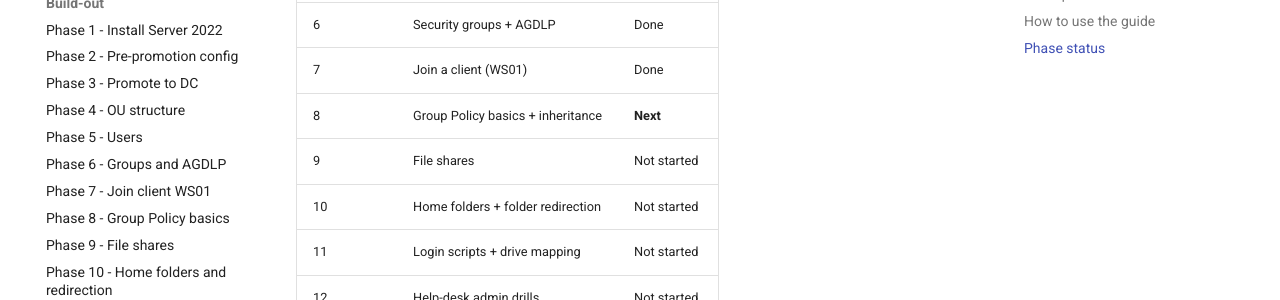
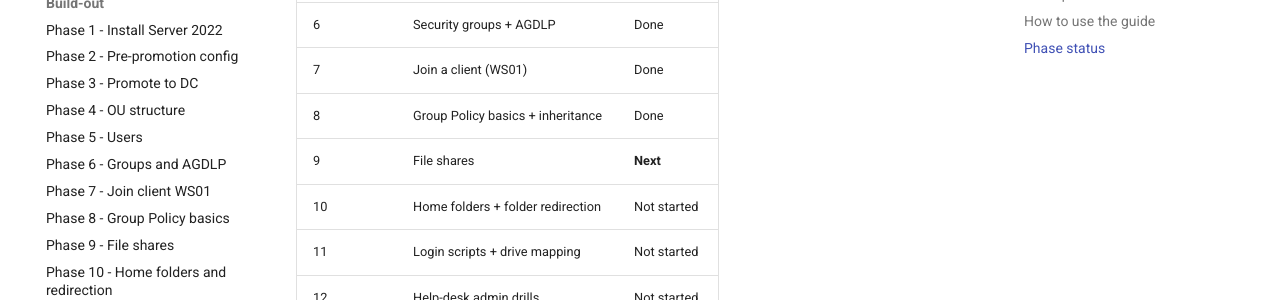
Before and after one commit to chweaver/ad-lab-guide, an MkDocs documentation site: the page built from docs/index.md, in a window 1280 px wide and 900 px high, scrolled down 1776 px. Shown: the part 168-468 px from the top of the window. Built offline with MkDocs 1.6.1 and Material for MkDocs 9.7.7, drawn with Linux system fonts in a browser that asks for light colours.

```diff
--- a/docs/index.md
+++ b/docs/index.md
@@ -52,8 +52,8 @@ Both VMs live on the same subnet, so the domain join does not traverse any exter
 | 5 | Users | Done |
 | 6 | Security groups + AGDLP | Done |
 | 7 | Join a client (WS01) | Done |
-| 8 | Group Policy basics + inheritance | **Next** |
-| 9 | File shares | Not started |
+| 8 | Group Policy basics + inheritance | Done |
+| 9 | File shares | **Next** |
 | 10 | Home folders + folder redirection | Not started |
 | 11 | Login scripts + drive mapping | Not started |
 | 12 | Help-desk admin drills | Not started |
```
Also changed, not shown: docs/build-out/phase-08-gpo.md (+1 -1 lines).
